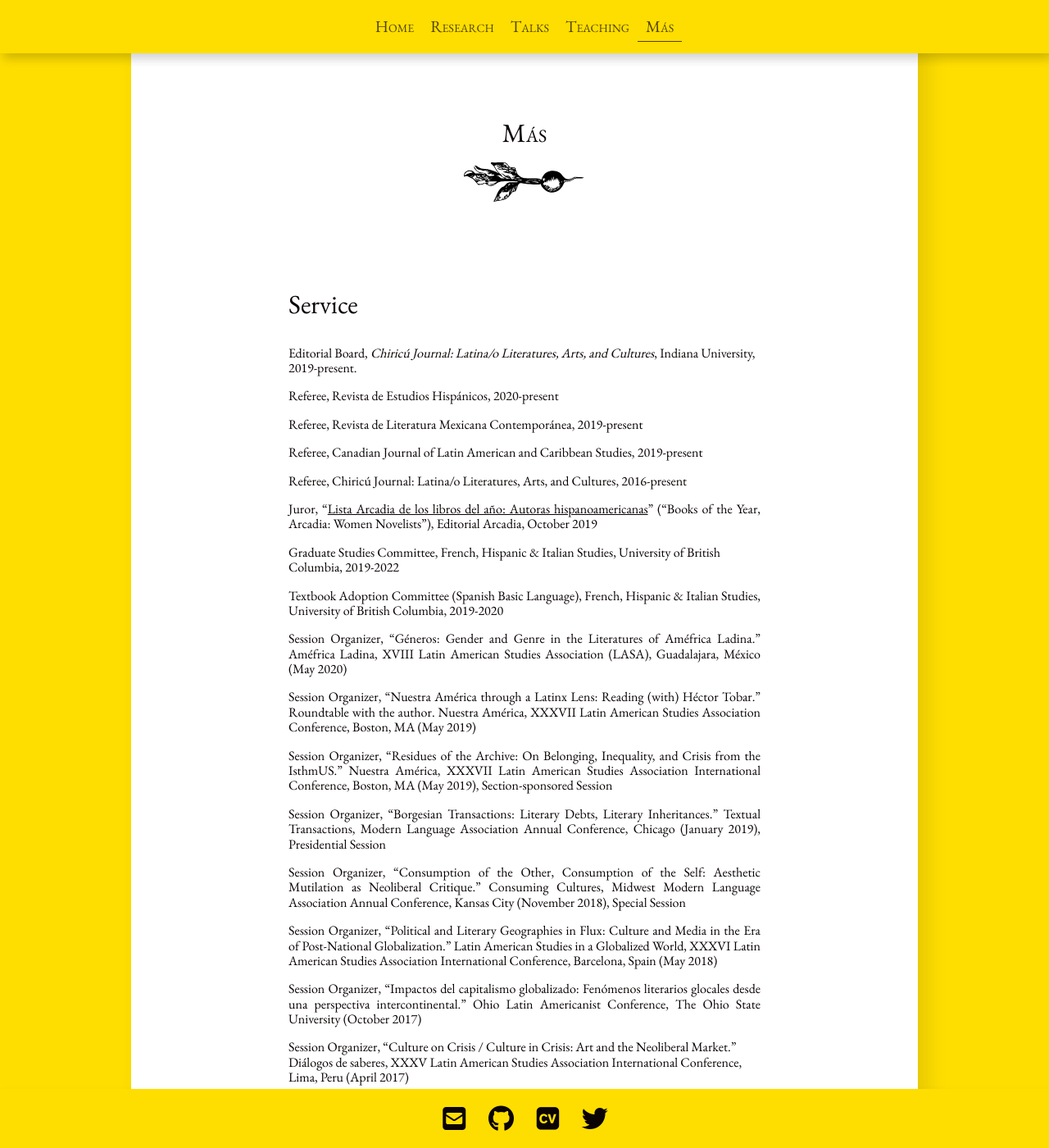
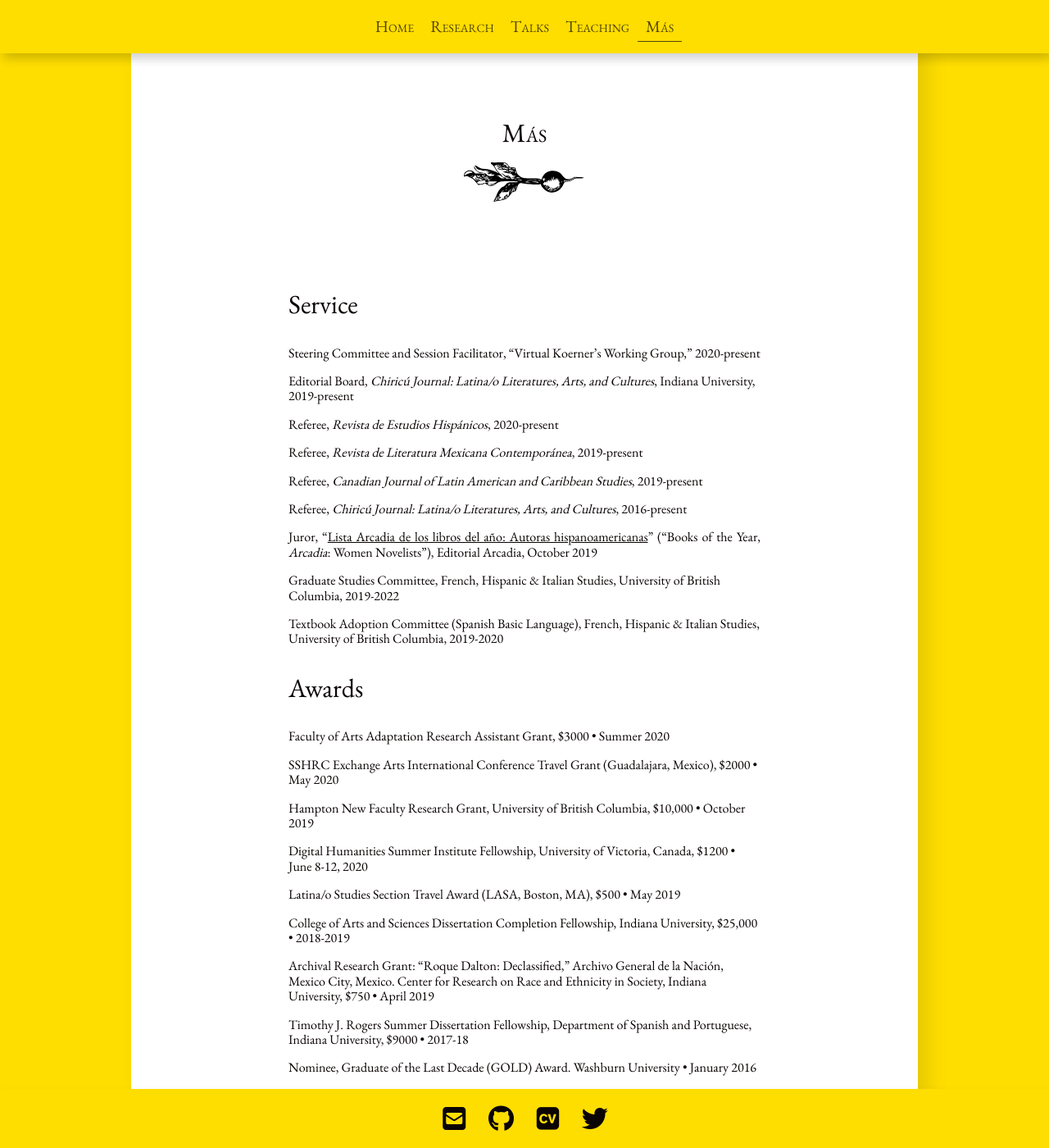
Before and after one commit to dajmcdon/tamara-site, a Jekyll site: the page built from mas.md, in a window 1280 px wide and 1400 px high. Shown: the whole window at 82% size. Built offline with Jekyll 4.4.1, drawn with Linux system fonts in a browser that asks for light colours; nearby versions of some CDN libraries; some web fonts are replaced.

```diff
--- a/mas.md
+++ b/mas.md
@@ -6,31 +6,17 @@
 
 ## Service
 
-* Editorial Board, _Chiricú Journal: Latina/o Literatures, Arts, and Cultures_, Indiana University, 2019-present.
-* Referee, Revista de Estudios Hispánicos, 2020-present
-* Referee, Revista de Literatura Mexicana Contemporánea, 2019-present
-* Referee, Canadian Journal of Latin American and Caribbean Studies, 2019-present
-* Referee, Chiricú Journal: Latina/o Literatures, Arts, and Cultures, 2016-present
-* Juror, “[Lista Arcadia de los libros del año: Autoras hispanoamericanas](http://especiales.revistaarcadia.com/los-cien-mejores-libros-recomendados-de-los-ultimos-cien-anos-escritos-por-mujeres/index.html)” (“Books of the Year, Arcadia: Women Novelists”), Editorial Arcadia, October 2019
+* Steering Committee and Session Facilitator, “Virtual Koerner’s Working Group,” 2020-present
+* Editorial Board, _Chiricú Journal: Latina/o Literatures, Arts, and Cultures_, Indiana University, 2019-present
+* Referee, _Revista de Estudios Hispánicos_, 2020-present
+* Referee, _Revista de Literatura Mexicana Contemporánea_, 2019-present
+* Referee, _Canadian Journal of Latin American and Caribbean Studies_, 2019-present
+* Referee, _Chiricú Journal: Latina/o Literatures, Arts, and Cultures_, 2016-present
+* Juror, “[Lista Arcadia de los libros del año: Autoras hispanoamericanas](http://especiales.revistaarcadia.com/los-cien-mejores-libros-recomendados-de-los-ultimos-cien-anos-escritos-por-mujeres/index.html)” (“Books of the Year, _Arcadia_: Women Novelists”), Editorial Arcadia, October 2019
 
 * Graduate Studies Committee, French, Hispanic & Italian Studies, University of British Columbia, 2019-2022
 * Textbook Adoption Committee (Spanish Basic Language), French, Hispanic & Italian Studies, University of British Columbia, 2019-2020
 
-* Session Organizer, "Géneros: Gender and Genre in the Literatures of Améfrica Ladina." Améfrica Ladina, XVIII Latin American Studies Association (LASA), Guadalajara, México (May 2020)
-
-* Session Organizer, “Nuestra América through a Latinx Lens: Reading (with) Héctor Tobar.” Roundtable with the author. Nuestra América, XXXVII Latin American Studies Association Conference, Boston, MA (May 2019)
-
-* Session Organizer, “Residues of the Archive: On Belonging, Inequality, and Crisis from the IsthmUS.” Nuestra América, XXXVII Latin American Studies Association International Conference, Boston, MA (May 2019), Section-sponsored Session
-
-* Session Organizer, “Borgesian Transactions: Literary Debts, Literary Inheritances.” Textual Transactions, Modern Language Association Annual Conference, Chicago (January 2019), Presidential Session
-
-* Session Organizer, “Consumption of the Other, Consumption of the Self: Aesthetic Mutilation as Neoliberal Critique.” Consuming Cultures, Midwest Modern Language Association Annual Conference, Kansas City (November 2018), Special Session
-
-* Session Organizer, “Political and Literary Geographies in Flux: Culture and Media in the Era of Post-National Globalization.” Latin American Studies in a Globalized World, XXXVI Latin American Studies Association International Conference, Barcelona, Spain (May 2018)
-
-* Session Organizer, “Impactos del capitalismo globalizado: Fenómenos literarios glocales desde una perspectiva intercontinental.” Ohio Latin Americanist Conference, The Ohio State University (October 2017)
-
-* Session Organizer, “Culture on Crisis / Culture in Crisis: Art and the Neoliberal Market.” Diálogos de saberes, XXXV Latin American Studies Association International Conference, Lima, Peru (April 2017)
 
 ## Awards
 * Faculty of Arts Adaptation Research Assistant Grant, $3000 • Summer 2020
```
Also changed, not shown: talks.md (+22 -3 lines), 1 other file.
